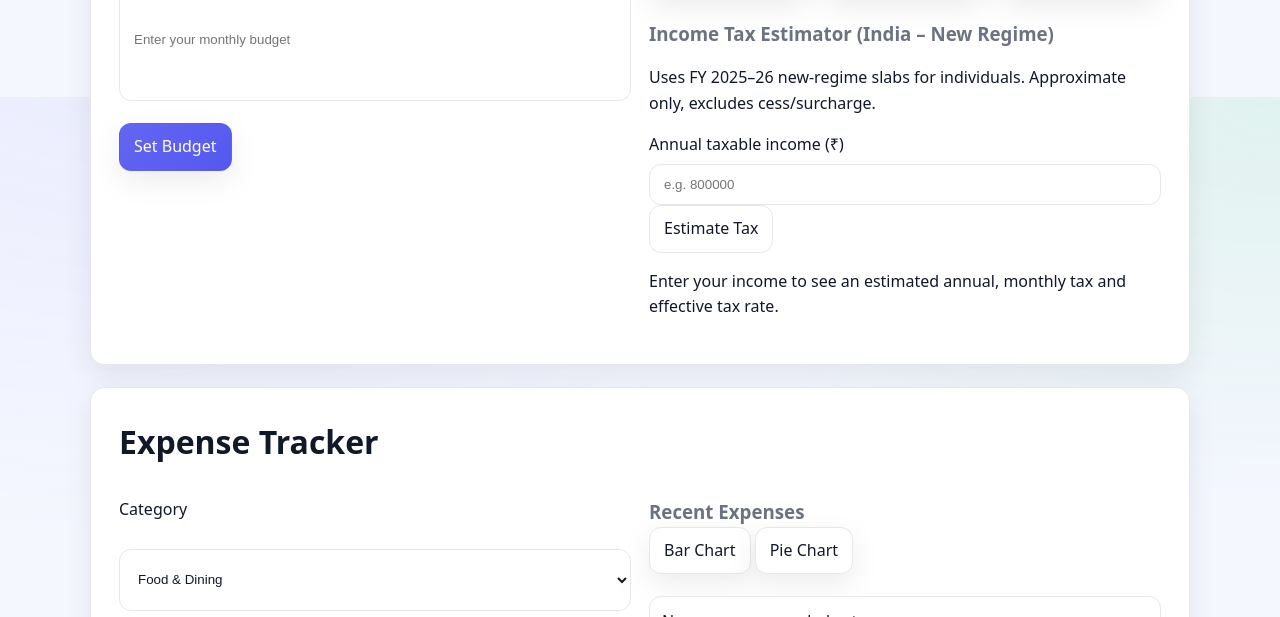
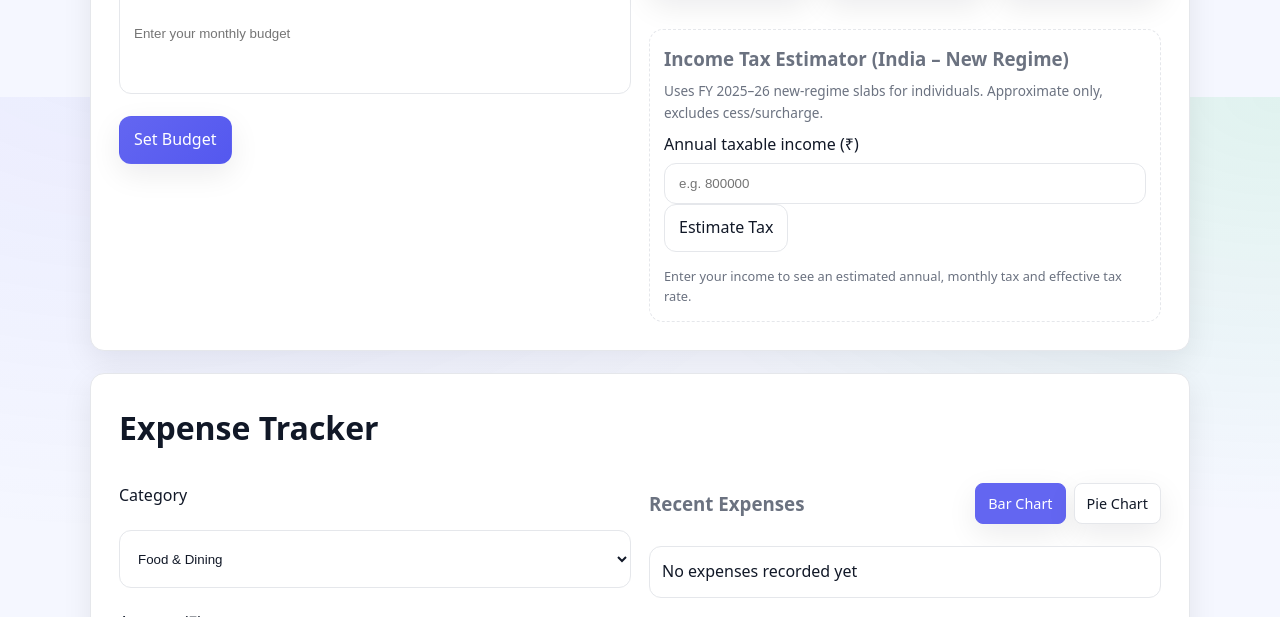
Before and after one commit to encrypteduser404/Smart-Pocket-Expense-Tracker, a plain HTML site: page index.html in a window 1280 px wide. Shown: the part 703-1320 px from the top of the page. Drawn offline with Linux system fonts and the light colour scheme.

Commit message:
Update styles.css

```diff
--- a/styles.css
+++ b/styles.css
@@ -77,10 +77,27 @@ header.navbar {
 
 .nav-cta { display: flex; align-items: center; gap: 10px; }
 
-.btn { display: inline-flex; align-items: center; gap: 8px; border: 1px solid var(--border); padding: 10px 14px; border-radius: 12px; background: var(--bg-elev); color: var(--text); transition: transform var(--trans), background var(--trans), border-color var(--trans), box-shadow var(--trans); box-shadow: var(--card-shadow); }
-.btn:hover { transform: translateY(-1px); border-color: color-mix(in oklab, var(--primary) 40%, var(--border)); box-shadow: 0 8px 24px color-mix(in oklab, var(--primary) 18%, transparent); }
-.btn.primary { background: linear-gradient(135deg, var(--primary) 0%, var(--primary-600) 100%); color: white; border-color: transparent; }
-.btn.ghost { background: transparent; box-shadow: none; }
+.btn {
+  display: inline-flex; align-items: center; gap: 8px;
+  border: 1px solid var(--border); padding: 10px 14px;
+  border-radius: 12px; background: var(--bg-elev); color: var(--text);
+  transition: transform var(--trans), background var(--trans), border-color var(--trans), box-shadow var(--trans);
+  box-shadow: var(--card-shadow);
+}
+.btn:hover {
+  transform: translateY(-1px);
+  border-color: color-mix(in oklab, var(--primary) 40%, var(--border));
+  box-shadow: 0 8px 24px color-mix(in oklab, var(--primary) 18%, transparent);
+}
+.btn.primary {
+  background: linear-gradient(135deg, var(--primary) 0%, var(--primary-600) 100%);
+  color: white;
+  border-color: transparent;
+}
+.btn.ghost {
+  background: transparent;
+  box-shadow: none;
+}
 
 /* Theme toggle */
 .theme-toggle { display: inline-flex; align-items: center; gap: 8px; padding: 8px 12px; border-radius: 999px; border: 1px solid var(--border); background: var(--bg-elev); box-shadow: var(--card-shadow); cursor: pointer; color: var(--text); }
@@ -130,9 +147,72 @@ input:focus, select:focus { box-shadow: var(--ring); border-color: color-mix(in
 .expense-actions { display: flex; gap: 10px; align-items: center; }
 .icon-btn { background: transparent; border: 1px solid var(--border); border-radius: 10px; padding: 6px 10px; color: var(--danger); cursor: pointer; }
 
+/* Chart Controls */
+.chart-controls {
+  display: flex;
+  justify-content: space-between;
+  align-items: center;
+  flex-wrap: wrap;
+  gap: 12px;
+}
+
+.chart-type-selector {
+  display: flex;
+  gap: 8px;
+}
+
+.chart-btn {
+  padding: 8px 12px;
+  font-size: 0.9rem;
+  border-radius: 8px;
+  transition: all var(--trans);
+}
+
+.chart-btn.active {
+  background: var(--primary);
+  color: white;
+  border-color: var(--primary);
+}
+
 /* Chart */
 .chart-wrap { height: 320px; border: 1px solid var(--border); border-radius: 16px; overflow: hidden; background: color-mix(in oklab, var(--bg-elev) 92%, transparent); }
 canvas { display: block; width: 100%; height: 100%; }
+
+/* Tax card */
+.tax-card {
+  margin-top: 10px;
+  padding: 14px;
+  border-radius: 14px;
+  border: 1px dashed var(--border);
+  background: color-mix(in oklab, var(--bg-elev) 92%, transparent);
+}
+.tax-helper {
+  margin: 0 0 8px;
+  font-size: 0.85rem;
+  color: var(--muted);
+}
+.tax-results {
+  margin-top: 10px;
+  display: grid;
+  gap: 6px;
+  font-size: 0.9rem;
+}
+.tax-row {
+  display: flex;
+  align-items: center;
+  justify-content: space-between;
+}
+.tax-row span {
+  color: var(--muted);
+}
+.tax-row strong {
+  font-weight: 700;
+}
+.tax-note {
+  margin: 4px 0 0;
+  font-size: 0.8rem;
+  color: var(--muted);
+}
 
 /* Toast notifications */
 .toast { position: fixed; right: 18px; bottom: 18px; display: grid; gap: 8px; z-index: 100; }
```
